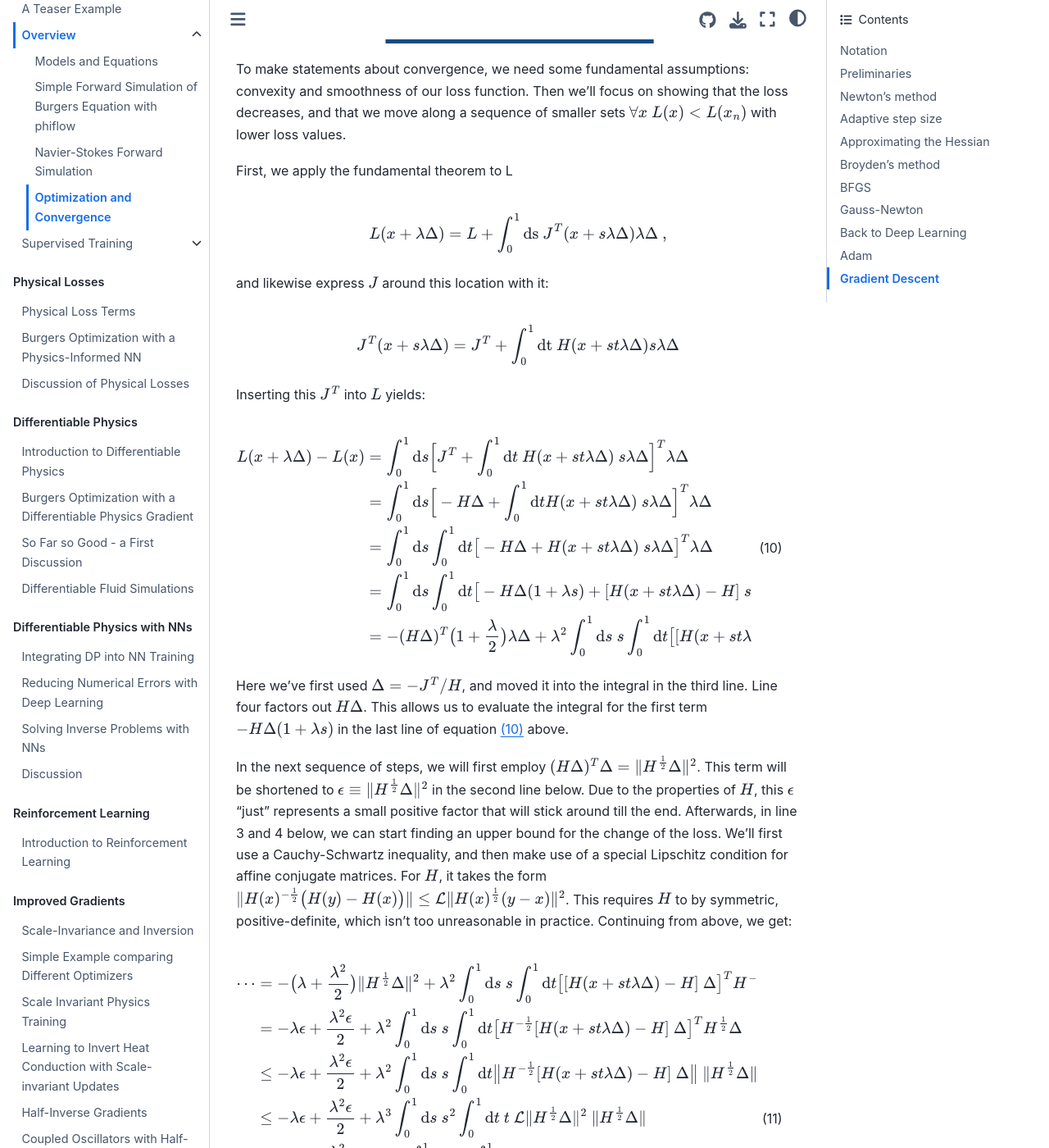
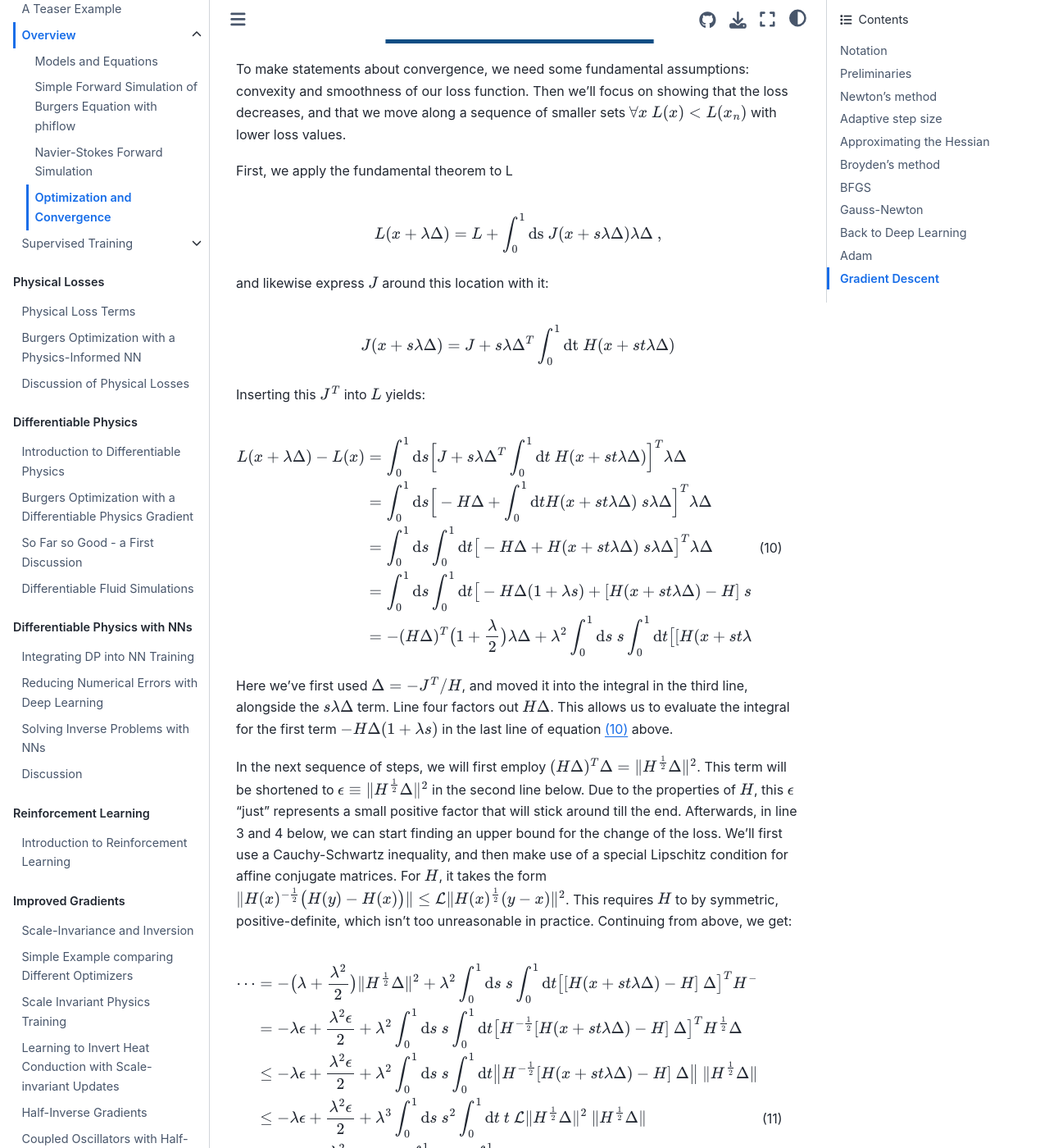
Before and after one commit to tum-pbs/pbdl-book, a Jupyter Book: the page built from overview-optconv.md, in a window 1280 px wide and 1400 px high, scrolled down 4092 px. Shown: the whole window at 82% size. Built offline with Jupyter Book 1.0.4 settings and Sphinx 7.4.7 and the Sphinx Book theme 1.1.4, drawn with Linux system fonts in a browser that asks for light colours; pages that are not in the unit, such as notebooks, are missing from menus; some of the changed text lies outside the part shown.

```diff
--- a/overview-optconv.md
+++ b/overview-optconv.md
@@ -51,11 +51,11 @@
 
 Not surprisingly, we'll need some Taylor-series expansions. With the notation above it reads:
 
-$$L(x+\Delta) = L + J^T \Delta + \frac{1}{2} H \Delta^2 + \cdots$$
+$$L(x+\Delta) = L + J \Delta + \frac{1}{2} H \Delta^2 + \cdots$$
 
 Then we also need the _Lagrange form_, which yields an exact solution for a $\xi$ from the interval $[x, x+\Delta]$:
 
-$$L(x+\Delta) = L + J^T \Delta + \frac{1}{2} H(\xi) \Delta^2$$
+$$L(x+\Delta) = L + J \Delta + \frac{1}{2} H(\xi) \Delta^2$$
 
 In several instances we'll make use of the fundamental theorem of calculus, repeated here for completeness:
 
@@ -134,27 +134,27 @@
 First, we apply the fundamental theorem to L
 
 $$
-    L(x + \lambda \Delta) = L + \int_0^1 \text{ds}~ J^T(x + s \lambda \Delta) \lambda \Delta \ ,
+    L(x + \lambda \Delta) = L + \int_0^1 \text{ds}~ J(x + s \lambda \Delta) \lambda \Delta \ ,
 $$
 
 and likewise express $J$ around this location with it:
 
 $$\begin{aligned}
-    J^T(x + s \lambda \Delta) &= J^T + \int_0^1 \text{dt}~ H(x + s t \lambda \Delta) s \lambda \Delta
+    J(x + s \lambda \Delta) = J + s \lambda \Delta^T \int_0^1 \text{dt}~ H(x + s t \lambda \Delta)
 \end{aligned}$$
 
 Inserting this $J^T$ into $L$ yields:
 
 $$\begin{aligned}
     L(x + \lambda \Delta) - L(x)
-        &=  \int_0^1 \text{d}s \Big[    J^T + \int_0^1 \text{d}t~ H(x + s t \lambda \Delta) ~ s \lambda \Delta  \Big]^T  \lambda \Delta   \\
+        &=  \int_0^1 \text{d}s \Big[    J + s \lambda \Delta^T  \int_0^1 \text{d}t~ H(x + s t \lambda \Delta)   \Big]^T  \lambda \Delta   \\
         &=  \int_0^1 \text{d}s \Big[   -H \Delta + \int_0^1 \text{d}t H(x + s t \lambda \Delta) ~ s \lambda \Delta  \Big]^T  \lambda \Delta    \\
         &=  \int_0^1 \text{d}s  \int_0^1 \text{d}t \big[  -H \Delta + H(x + s t \lambda \Delta) ~ s \lambda \Delta  \big]^T  \lambda \Delta    \\
         &=  \int_0^1 \text{d}s  \int_0^1 \text{d}t \big[  -H \Delta (1+\lambda s) + [ H(x + s t \lambda \Delta) - H ] ~ s \lambda \Delta  \big]^T  \lambda \Delta    \\
         &=  -(H\Delta)^T \big( 1+\frac{\lambda}{2} \big) \lambda \Delta  +  \lambda^2  \int_0^1 \text{d}s ~ s  \int_0^1 \text{d}t \big[ [ H(x + s t \lambda \Delta) - H ] ~ \Delta  \big]^T  \Delta    \\
 \end{aligned}$$ (newton-step-size-conv1)
 
-Here we've first used $\Delta = - J^T/H$, and moved it into the integral in the third line.
+Here we've first used $\Delta = - J^T/H$, and moved it into the integral in the third line, alongside the $s \lambda \Delta$ term.
 Line four factors out $H \Delta$. This allows us to evaluate the integral for the first term
 $ -H \Delta (1+\lambda s)$ in the last line of equation {eq}`newton-step-size-conv1` above.
 
```
Also changed, not shown: diffphys-code-burgers.ipynb, diffphys-code-ns.ipynb, diffphys-code-sol.ipynb, overview-burgers-forw.ipynb, overview-ns-forw.ipynb, physgrad-code.ipynb, physgrad-hig-code.ipynb, physicalloss-code.ipynb.
